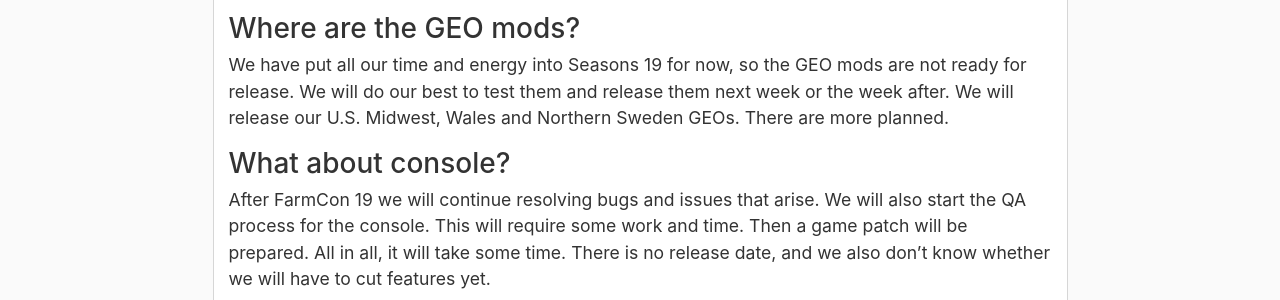
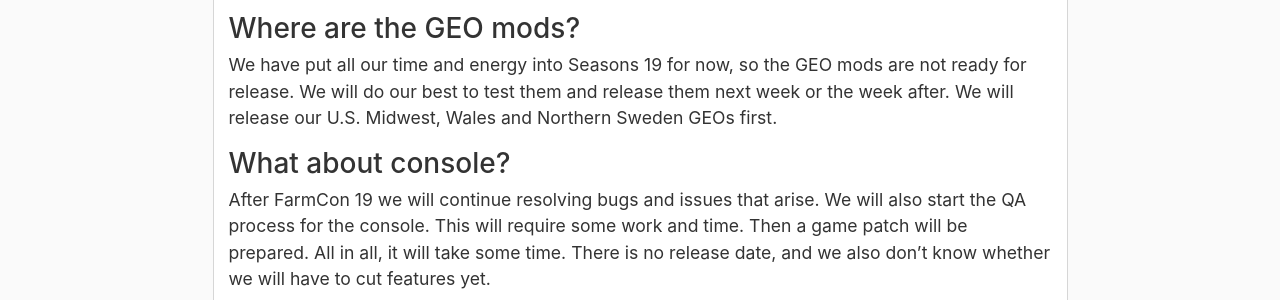
Before and after one commit to RealismusModding/realismusmodding.github.io, a Jekyll site: the page built from _posts/blog/2019-07-24-seasons19-release.md, in a window 1280 px wide. Shown: the part 1025-1325 px from the top of the page. Built offline with Jekyll 4.4.1, drawn with Linux system fonts in a browser that asks for light colours; comment, search, counter and statistics services are not loaded.

Commit message:
Improved release post regarding GEOs

```diff
--- a/_posts/blog/2019-07-24-seasons19-release.md
+++ b/_posts/blog/2019-07-24-seasons19-release.md
@@ -25,7 +25,7 @@ It can be downloaded in the ModHub under 'Gameplay' or 'Misc', or on the [ModHub
 
 ### Where are the GEO mods?
 
-We have put all our time and energy into Seasons 19 for now, so the GEO mods are not ready for release. We will do our best to test them and release them next week or the week after. We will release our U.S. Midwest, Wales and Northern Sweden GEOs. There are more planned.
+We have put all our time and energy into Seasons 19 for now, so the GEO mods are not ready for release. We will do our best to test them and release them next week or the week after. We will release our U.S. Midwest, Wales and Northern Sweden GEOs first.
 
 ### What about console?
 
```
